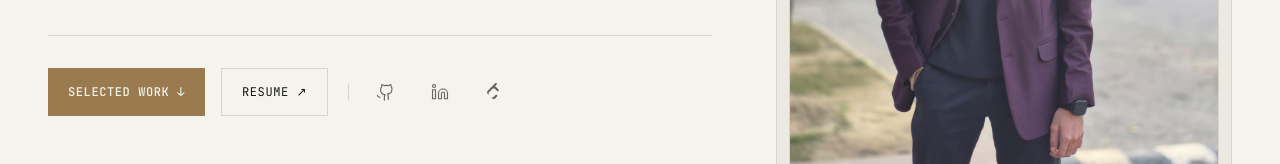
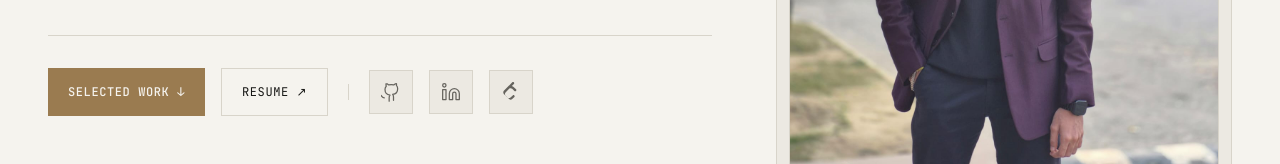
Before and after one commit to SAYOK3117/SAYOK-Portfolio, a React (Vite) app: page / in a window 1280 px wide. Shown: the part 578-742 px from the top of the page. Built offline with nearby package versions, Linux system fonts and the light colour scheme.

Commit message:
style: upgrade social logos to premium eye-catching rounded buttons

```diff
--- a/src/components/Hero.tsx
+++ b/src/components/Hero.tsx
@@ -138,15 +138,15 @@ export function Hero() {
             <div className="hidden sm:block h-4 w-px bg-outline mx-1" aria-hidden="true" />
 
             {/* Social icon links */}
-            <div className="flex flex-wrap items-center justify-center sm:justify-start gap-4 sm:gap-5 mt-2 sm:mt-0 w-full sm:w-auto">
-              <a href="https://github.com/SAYOK3117" target="_blank" rel="noopener noreferrer" className="text-on-surface-variant hover:text-on-surface hover:scale-110 transition-all p-2" aria-label="GitHub">
-                <GithubIcon className="w-[18px] h-[18px]" strokeWidth={1.5} />
+            <div className="flex flex-wrap items-center justify-center sm:justify-start gap-3 sm:gap-4 mt-4 sm:mt-0 w-full sm:w-auto">
+              <a href="https://github.com/SAYOK3117" target="_blank" rel="noopener noreferrer" className="group flex items-center justify-center w-11 h-11 rounded-full bg-surface-container border border-outline text-on-surface-variant hover:text-secondary hover:border-secondary hover:bg-surface-container-high transition-all duration-300 hover:-translate-y-1 hover:shadow-lg" aria-label="GitHub">
+                <GithubIcon className="w-5 h-5 transition-transform duration-300 group-hover:scale-110" strokeWidth={1.5} />
               </a>
-              <a href="https://www.linkedin.com/in/sayok-biswas-479123387/" target="_blank" rel="noopener noreferrer" className="text-on-surface-variant hover:text-on-surface hover:scale-110 transition-all p-2" aria-label="LinkedIn">
-                <LinkedinIcon className="w-[18px] h-[18px]" strokeWidth={1.5} />
+              <a href="https://www.linkedin.com/in/sayok-biswas-479123387/" target="_blank" rel="noopener noreferrer" className="group flex items-center justify-center w-11 h-11 rounded-full bg-surface-container border border-outline text-on-surface-variant hover:text-secondary hover:border-secondary hover:bg-surface-container-high transition-all duration-300 hover:-translate-y-1 hover:shadow-lg" aria-label="LinkedIn">
+                <LinkedinIcon className="w-5 h-5 transition-transform duration-300 group-hover:scale-110" strokeWidth={1.5} />
               </a>
-              <a href="https://leetcode.com/u/sayok_biswas__07/" target="_blank" rel="noopener noreferrer" className="text-on-surface-variant hover:text-on-surface hover:scale-110 transition-all p-2" aria-label="LeetCode">
-                <LeetCodeIcon className="w-[18px] h-[18px]" />
+              <a href="https://leetcode.com/u/sayok_biswas__07/" target="_blank" rel="noopener noreferrer" className="group flex items-center justify-center w-11 h-11 rounded-full bg-surface-container border border-outline text-on-surface-variant hover:text-secondary hover:border-secondary hover:bg-surface-container-high transition-all duration-300 hover:-translate-y-1 hover:shadow-lg" aria-label="LeetCode">
+                <LeetCodeIcon className="w-5 h-5 transition-transform duration-300 group-hover:scale-110" />
               </a>
             </div>
           </motion.div>
```
